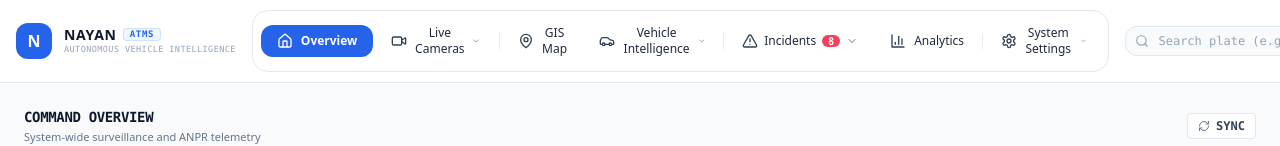
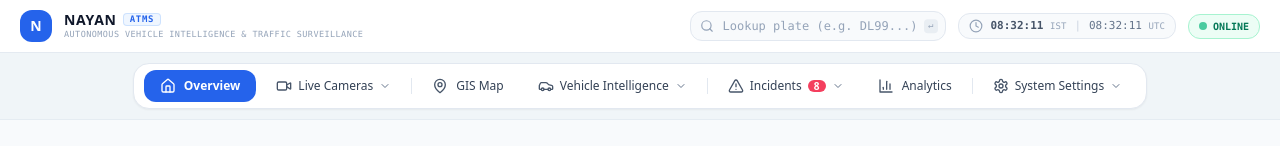
Before and after one commit to nvmakshay24-cpu/NAYAN-BB, a React (Vite) app in the folder frontend/: page / in a window 1280 px wide. Shown: the top 146 px of the page. Built offline with nearby package versions, Linux system fonts and the light colour scheme; no server answers; the HTML template or start-up script is replaced by a standard one.

Commit message:
style: position navbar into dedicated dynamic pop floating island below header

```diff
--- a/frontend/src/layouts/DashboardLayout.tsx
+++ b/frontend/src/layouts/DashboardLayout.tsx
@@ -3,7 +3,7 @@ import {
   Home, Video, MapPin, Car, AlertTriangle, BarChart3, Settings,
   ChevronDown, Search, Clock, CheckCircle2,
   Eye, Camera as CameraIcon, Navigation, FileSearch,
-  ShieldAlert, Activity, RefreshCw, Zap, Laptop, Database
+  ShieldAlert, Activity, RefreshCw, Zap
 } from 'lucide-react';
 import { api } from '../lib/api';
 
@@ -129,9 +129,9 @@ export const DashboardLayout: React.FC<DashboardLayoutProps> = ({
   return (
     <div className="flex flex-col h-screen w-screen overflow-hidden bg-[#f1f5f9] text-slate-800 font-sans antialiased">
       {/* ------------------------------------------------------------- */}
-      {/* 1. TOP HEADER & MODERN FLOATING HORIZONTAL NAVBAR              */}
+      {/* 1. TOP COMMAND BAR (LANE 1: BRAND + CONTROLS)                 */}
       {/* ------------------------------------------------------------- */}
-      <header className="bg-white border-b border-slate-200/90 shadow-xs z-30 select-none shrink-0 px-4 py-2.5">
+      <header className="bg-white border-b border-slate-200/90 shadow-2xs z-30 select-none shrink-0 px-5 py-2.5">
         <div className="max-w-[1700px] mx-auto flex items-center justify-between gap-4">
 
           {/* LEFT: BRAND IDENTITY */}
@@ -139,7 +139,7 @@ export const DashboardLayout: React.FC<DashboardLayoutProps> = ({
             onClick={() => onSelectTab('dashboard')}
             className="flex items-center space-x-3 cursor-pointer group shrink-0"
           >
-            <div className="w-9 h-9 rounded-xl bg-blue-600 flex items-center justify-center text-white font-bold text-base shadow-xs group-hover:bg-blue-700 transition-colors">
+            <div className="w-8 h-8 rounded-xl bg-blue-600 flex items-center justify-center text-white font-extrabold text-sm shadow-xs group-hover:bg-blue-700 transition-colors">
               N
             </div>
             <div>
@@ -150,15 +150,61 @@ export const DashboardLayout: React.FC<DashboardLayoutProps> = ({
                 </span>
               </div>
               <div className="text-[8.5px] font-mono tracking-wider text-slate-400 uppercase truncate font-medium">
-                Autonomous Vehicle Intelligence
+                Autonomous Vehicle Intelligence & Traffic Surveillance
               </div>
             </div>
           </div>
 
-          {/* CENTER: THE EXACT REFERENCE HORIZONTAL NAVBAR */}
+          {/* RIGHT: SEARCH, STATUS & CLOCKS */}
+          <div className="flex items-center space-x-3 shrink-0">
+            {/* Quick Search Input */}
+            <form onSubmit={handleSearchSubmit} className="relative w-52 sm:w-64">
+              <Search className="w-3.5 h-3.5 text-slate-400 absolute left-2.5 top-1/2 -translate-y-1/2 pointer-events-none" />
+              <input
+                type="text"
+                value={globalSearch}
+                onChange={e => setGlobalSearch(e.target.value)}
+                placeholder="Lookup plate (e.g. DL99...)"
+                className="w-full pl-8 pr-7 py-1.5 rounded-xl border border-slate-200 bg-slate-50 text-xs font-mono placeholder:text-slate-400 focus:outline-none focus:bg-white focus:border-blue-500 transition-colors shadow-2xs"
+              />
+              <kbd className="absolute right-2 top-1/2 -translate-y-1/2 text-[9px] font-mono text-slate-400 bg-slate-200/70 px-1 rounded">
+                ↵
+              </kbd>
+            </form>
+
+            {/* Action Notice Toast */}
+            {actionNotice && (
+              <div className="hidden lg:flex items-center gap-1.5 px-2.5 py-1 rounded-xl bg-emerald-50 text-emerald-800 border border-emerald-200 text-xs font-mono animate-fadeIn">
+                <CheckCircle2 className="w-3.5 h-3.5 text-emerald-600 shrink-0" />
+                <span className="truncate max-w-[180px]">{actionNotice}</span>
+              </div>
+            )}
+
+            {/* Dual Time Display */}
+            <div className="hidden md:flex items-center space-x-2 text-[11px] font-mono text-slate-600 bg-slate-50 px-2.5 py-1 rounded-xl border border-slate-200">
+              <Clock className="w-3.5 h-3.5 text-slate-400" />
+              <span><b>{timeStr}</b> <span className="text-[9px] text-slate-400">IST</span></span>
+              <span className="text-slate-300">|</span>
+              <span className="text-slate-500">{utcTimeStr} <span className="text-[9px] text-slate-400">UTC</span></span>
+            </div>
+
+            {/* Live Indicator */}
+            <div className="flex items-center gap-1.5 px-2.5 py-1 rounded-xl text-[10px] font-mono font-bold bg-emerald-50 text-emerald-700 border border-emerald-200">
+              <span className="w-2 h-2 rounded-full bg-emerald-500 animate-pulse"></span>
+              <span className="hidden sm:inline">ONLINE</span>
+            </div>
+          </div>
+
+        </div>
+      </header>
+
+      {/* ------------------------------------------------------------- */}
+      {/* 2. DYNAMIC POP FLOATING NAVBAR (LANE 2: DYNAMIC ISLAND DOCK)  */}
+      {/* ------------------------------------------------------------- */}
+      <div className="w-full flex justify-center py-2.5 px-4 bg-slate-100/60 border-b border-slate-200/70 shrink-0 z-20">
         <nav
           ref={navRef}
-            className="bg-white rounded-2xl border border-slate-200 shadow-xs px-2 py-1.5 flex items-center space-x-1 relative"
+          className="bg-white rounded-2xl border border-slate-200 shadow-sm px-2.5 py-1.5 flex items-center space-x-1.5 relative whitespace-nowrap transition-shadow hover:shadow-md"
         >
           {/* 1. OVERVIEW */}
           <button
@@ -166,10 +212,10 @@ export const DashboardLayout: React.FC<DashboardLayoutProps> = ({
             className={`flex items-center space-x-2 px-4 py-2 rounded-xl text-xs font-semibold transition-all duration-150 cursor-pointer ${
               isOverviewActive
                 ? 'bg-blue-600 text-white shadow-xs'
-                  : 'text-slate-800 hover:text-blue-600 hover:bg-slate-100/70'
+                : 'text-slate-700 hover:text-blue-600 hover:bg-slate-100/70'
             }`}
           >
-              <Home className={`w-4 h-4 shrink-0 ${isOverviewActive ? 'text-white' : 'text-slate-700'}`} strokeWidth={2} />
+            <Home className={`w-4 h-4 shrink-0 ${isOverviewActive ? 'text-white' : 'text-slate-600'}`} strokeWidth={2} />
             <span>Overview</span>
           </button>
 
@@ -180,10 +226,10 @@ export const DashboardLayout: React.FC<DashboardLayoutProps> = ({
               className={`flex items-center space-x-1.5 px-3.5 py-2 rounded-xl text-xs font-medium transition-all duration-150 cursor-pointer ${
                 isCamerasActive
                   ? 'bg-blue-600 text-white shadow-xs font-semibold'
-                    : 'text-slate-800 hover:text-blue-600 hover:bg-slate-100/70'
+                  : 'text-slate-700 hover:text-blue-600 hover:bg-slate-100/70'
               }`}
             >
-                <Video className={`w-4 h-4 shrink-0 ${isCamerasActive ? 'text-white' : 'text-slate-700'}`} strokeWidth={2} />
+              <Video className={`w-4 h-4 shrink-0 ${isCamerasActive ? 'text-white' : 'text-slate-600'}`} strokeWidth={2} />
               <span>Live Cameras</span>
               <ChevronDown className={`w-3 h-3 ml-0.5 transition-transform ${openDropdown === 'cameras' ? 'rotate-180' : ''} ${isCamerasActive ? 'text-white' : 'text-slate-500'}`} />
             </button>
@@ -219,7 +265,7 @@ export const DashboardLayout: React.FC<DashboardLayoutProps> = ({
           </div>
 
           {/* SEPARATOR */}
-            <div className="h-4 w-px bg-slate-200/80 mx-1"></div>
+          <div className="h-4 w-px bg-slate-200 mx-1"></div>
 
           {/* 3. GIS MAP */}
           <button
@@ -227,10 +273,10 @@ export const DashboardLayout: React.FC<DashboardLayoutProps> = ({
             className={`flex items-center space-x-2 px-3.5 py-2 rounded-xl text-xs font-medium transition-all duration-150 cursor-pointer ${
               isGisMapActive
                 ? 'bg-blue-600 text-white shadow-xs font-semibold'
-                  : 'text-slate-800 hover:text-blue-600 hover:bg-slate-100/70'
+                : 'text-slate-700 hover:text-blue-600 hover:bg-slate-100/70'
             }`}
           >
-              <MapPin className={`w-4 h-4 shrink-0 ${isGisMapActive ? 'text-white' : 'text-slate-700'}`} strokeWidth={2} />
+            <MapPin className={`w-4 h-4 shrink-0 ${isGisMapActive ? 'text-white' : 'text-slate-600'}`} strokeWidth={2} />
             <span>GIS Map</span>
           </button>
 
@@ -241,10 +287,10 @@ export const DashboardLayout: React.FC<DashboardLayoutProps> = ({
               className={`flex items-center space-x-1.5 px-3.5 py-2 rounded-xl text-xs font-medium transition-all duration-150 cursor-pointer ${
                 isVehicleIntelActive
                   ? 'bg-blue-600 text-white shadow-xs font-semibold'
-                    : 'text-slate-800 hover:text-blue-600 hover:bg-slate-100/70'
+                  : 'text-slate-700 hover:text-blue-600 hover:bg-slate-100/70'
               }`}
             >
-                <Car className={`w-4 h-4 shrink-0 ${isVehicleIntelActive ? 'text-white' : 'text-slate-700'}`} strokeWidth={2} />
+              <Car className={`w-4 h-4 shrink-0 ${isVehicleIntelActive ? 'text-white' : 'text-slate-600'}`} strokeWidth={2} />
               <span>Vehicle Intelligence</span>
               <ChevronDown className={`w-3 h-3 ml-0.5 transition-transform ${openDropdown === 'vehicle' ? 'rotate-180' : ''} ${isVehicleIntelActive ? 'text-white' : 'text-slate-500'}`} />
             </button>
@@ -292,7 +338,7 @@ export const DashboardLayout: React.FC<DashboardLayoutProps> = ({
           </div>
 
           {/* SEPARATOR */}
-            <div className="h-4 w-px bg-slate-200/80 mx-1"></div>
+          <div className="h-4 w-px bg-slate-200 mx-1"></div>
 
           {/* 5. INCIDENTS (with Red Notification Badge) */}
           <div className="relative">
@@ -301,10 +347,10 @@ export const DashboardLayout: React.FC<DashboardLayoutProps> = ({
               className={`flex items-center space-x-1.5 px-3.5 py-2 rounded-xl text-xs font-medium transition-all duration-150 cursor-pointer ${
                 isIncidentsActive
                   ? 'bg-blue-600 text-white shadow-xs font-semibold'
-                    : 'text-slate-800 hover:text-blue-600 hover:bg-slate-100/70'
+                  : 'text-slate-700 hover:text-blue-600 hover:bg-slate-100/70'
               }`}
             >
-                <AlertTriangle className={`w-4 h-4 shrink-0 ${isIncidentsActive ? 'text-white' : 'text-slate-700'}`} strokeWidth={2} />
+              <AlertTriangle className={`w-4 h-4 shrink-0 ${isIncidentsActive ? 'text-white' : 'text-slate-600'}`} strokeWidth={2} />
               <span>Incidents</span>
 
               {/* Red Circular Badge */}
@@ -351,15 +397,15 @@ export const DashboardLayout: React.FC<DashboardLayoutProps> = ({
             className={`flex items-center space-x-2 px-3.5 py-2 rounded-xl text-xs font-medium transition-all duration-150 cursor-pointer ${
               isAnalyticsActive
                 ? 'bg-blue-600 text-white shadow-xs font-semibold'
-                  : 'text-slate-800 hover:text-blue-600 hover:bg-slate-100/70'
+                : 'text-slate-700 hover:text-blue-600 hover:bg-slate-100/70'
             }`}
           >
-              <BarChart3 className={`w-4 h-4 shrink-0 ${isAnalyticsActive ? 'text-white' : 'text-slate-700'}`} strokeWidth={2} />
+            <BarChart3 className={`w-4 h-4 shrink-0 ${isAnalyticsActive ? 'text-white' : 'text-slate-600'}`} strokeWidth={2} />
             <span>Analytics</span>
           </button>
 
           {/* SEPARATOR */}
-            <div className="h-4 w-px bg-slate-200/80 mx-1"></div>
+          <div className="h-4 w-px bg-slate-200 mx-1"></div>
 
           {/* 7. SYSTEM SETTINGS (Dropdown) */}
           <div className="relative">
@@ -368,10 +414,10 @@ export const DashboardLayout: React.FC<DashboardLayoutProps> = ({
               className={`flex items-center space-x-1.5 px-3.5 py-2 rounded-xl text-xs font-medium transition-all duration-150 cursor-pointer ${
                 isSettingsActive
                   ? 'bg-blue-600 text-white shadow-xs font-semibold'
-                    : 'text-slate-800 hover:text-blue-600 hover:bg-slate-100/70'
+                  : 'text-slate-700 hover:text-blue-600 hover:bg-slate-100/70'
               }`}
             >
-                <Settings className={`w-4 h-4 shrink-0 ${isSettingsActive ? 'text-white' : 'text-slate-700'}`} strokeWidth={2} />
+              <Settings className={`w-4 h-4 shrink-0 ${isSettingsActive ? 'text-white' : 'text-slate-600'}`} strokeWidth={2} />
               <span>System Settings</span>
               <ChevronDown className={`w-3 h-3 ml-0.5 transition-transform ${openDropdown === 'settings' ? 'rotate-180' : ''} ${isSettingsActive ? 'text-white' : 'text-slate-500'}`} />
             </button>
@@ -449,52 +495,10 @@ export const DashboardLayout: React.FC<DashboardLayoutProps> = ({
             )}
           </div>
         </nav>
-
-          {/* RIGHT: SEARCH BAR & STATUS CLOCKS */}
-          <div className="flex items-center space-x-3 shrink-0">
-            {/* Quick Search Input */}
-            <form onSubmit={handleSearchSubmit} className="hidden xl:flex relative max-w-xs w-52">
-              <Search className="w-3.5 h-3.5 text-slate-400 absolute left-2.5 top-1/2 -translate-y-1/2 pointer-events-none" />
-              <input
-                type="text"
-                value={globalSearch}
-                onChange={e => setGlobalSearch(e.target.value)}
-                placeholder="Search plate (e.g. DL99...)"
-                className="w-full pl-8 pr-7 py-1.5 rounded-xl border border-slate-200 bg-slate-50 text-xs font-mono placeholder:text-slate-400 focus:outline-none focus:bg-white focus:border-blue-500 transition-colors shadow-2xs"
-              />
-              <kbd className="absolute right-2 top-1/2 -translate-y-1/2 text-[9px] font-mono text-slate-400 bg-slate-200/70 px-1 rounded">
-                ↵
-              </kbd>
-            </form>
-
-            {/* Action Notice Toast */}
-            {actionNotice && (
-              <div className="hidden lg:flex items-center gap-1.5 px-2.5 py-1 rounded-xl bg-emerald-50 text-emerald-800 border border-emerald-200 text-xs font-mono animate-fadeIn">
-                <CheckCircle2 className="w-3.5 h-3.5 text-emerald-600 shrink-0" />
-                <span className="truncate max-w-[180px]">{actionNotice}</span>
-              </div>
-            )}
-
-            {/* Dual Time Display */}
-            <div className="hidden md:flex items-center space-x-2 text-[11px] font-mono text-slate-600 bg-slate-50 px-2.5 py-1.5 rounded-xl border border-slate-200">
-              <Clock className="w-3.5 h-3.5 text-slate-400" />
-              <span><b>{timeStr}</b> <span className="text-[9px] text-slate-400">IST</span></span>
-              <span className="text-slate-300">|</span>
-              <span className="text-slate-500">{utcTimeStr} <span className="text-[9px] text-slate-400">UTC</span></span>
       </div>
 
-            {/* Live Indicator */}
-            <div className="flex items-center gap-1.5 px-2.5 py-1 rounded-xl text-[10px] font-mono font-bold bg-emerald-50 text-emerald-700 border border-emerald-200">
-              <span className="w-2 h-2 rounded-full bg-emerald-500 animate-pulse"></span>
-              <span className="hidden sm:inline">ONLINE</span>
-            </div>
-          </div>
-
-        </div>
-      </header>
-
       {/* ------------------------------------------------------------- */}
-      {/* 2. FULL-WIDTH ENTERPRISE WORKSPACE CONTENT                     */}
+      {/* 3. FULL-WIDTH ENTERPRISE WORKSPACE CONTENT                     */}
       {/* ------------------------------------------------------------- */}
       <main className="flex-1 overflow-y-auto p-4 md:p-6 bg-[#f8fafc]">
         <div className="max-w-[1700px] mx-auto space-y-4">
```
Lines whose indentation alone changed are shown as unchanged.
